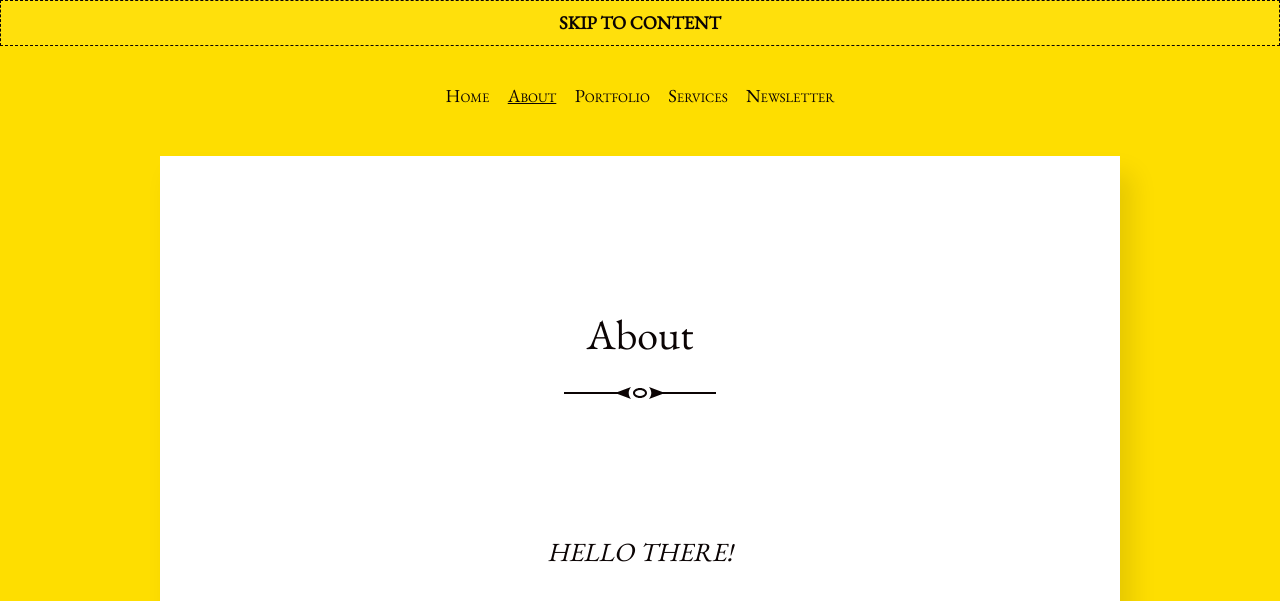
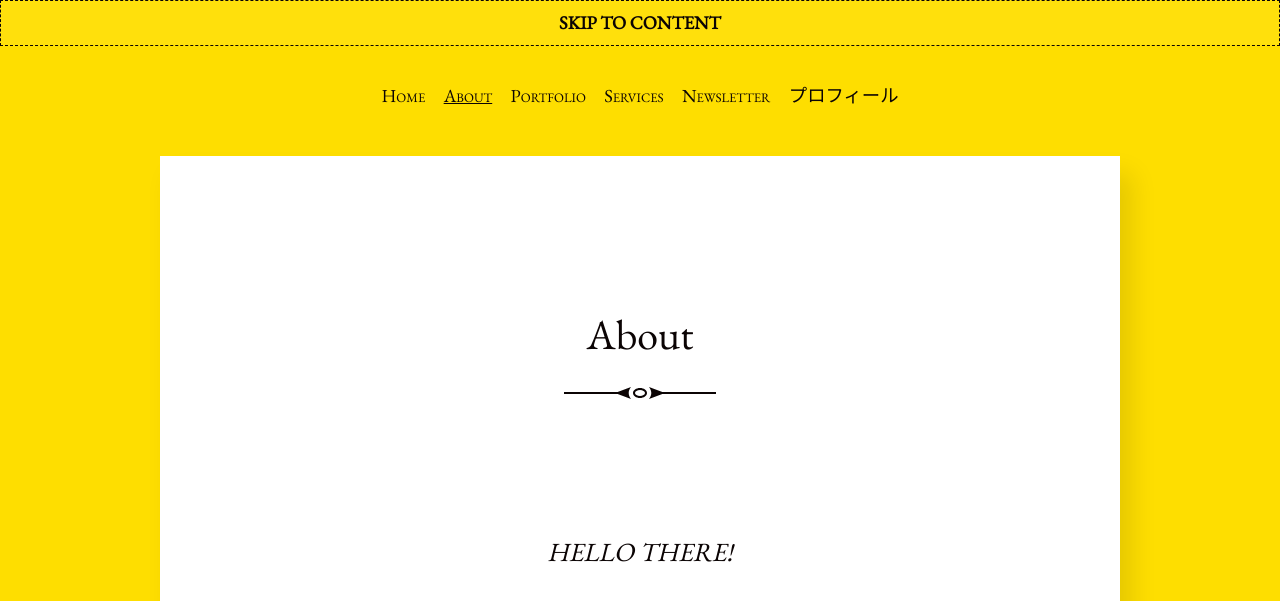
Before and after one commit to Piccolo-Portfolios/florentyna-leow, a Jekyll site: the page built from about.md, in a window 1280 px wide and 1400 px high. Shown: the top 601 px of the window. Built offline with Jekyll 4.4.1, drawn with Linux system fonts in a browser that asks for light colours; grey boxes are pictures that could not be loaded.

Commit message:
Added JP navigation

```diff
--- a/_data/menu.yml
+++ b/_data/menu.yml
@@ -9,3 +9,6 @@
 
 - title: Newsletter
   url: https://furochan.substack.com
+
+- title:  プロフィール
+  url: /about-jp.html
--- a/about.md
+++ b/about.md
@@ -8,7 +8,7 @@ title: About
 ![](/assets/images/flory-leow.jpg)
 _Photo by Rebecka Wolfe_
 
-[日本語版はこちろへ](about-jp.html)
+([日本語版はこちろへ](about-jp.html))
 
 Hi! I'm Florentyna Leow, a writer based in Tokyo. (日本語版はこちら) [link]
 
```
